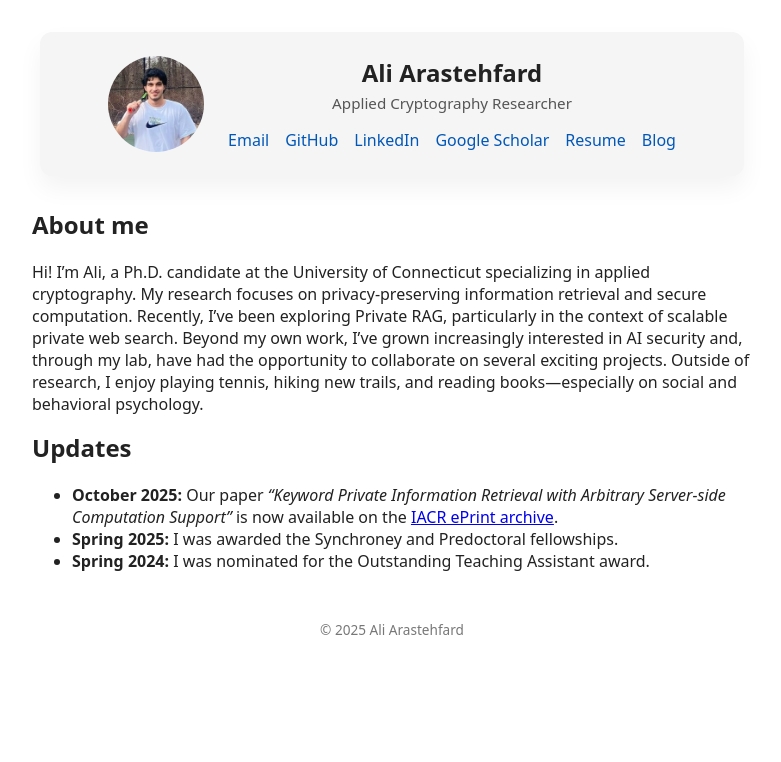
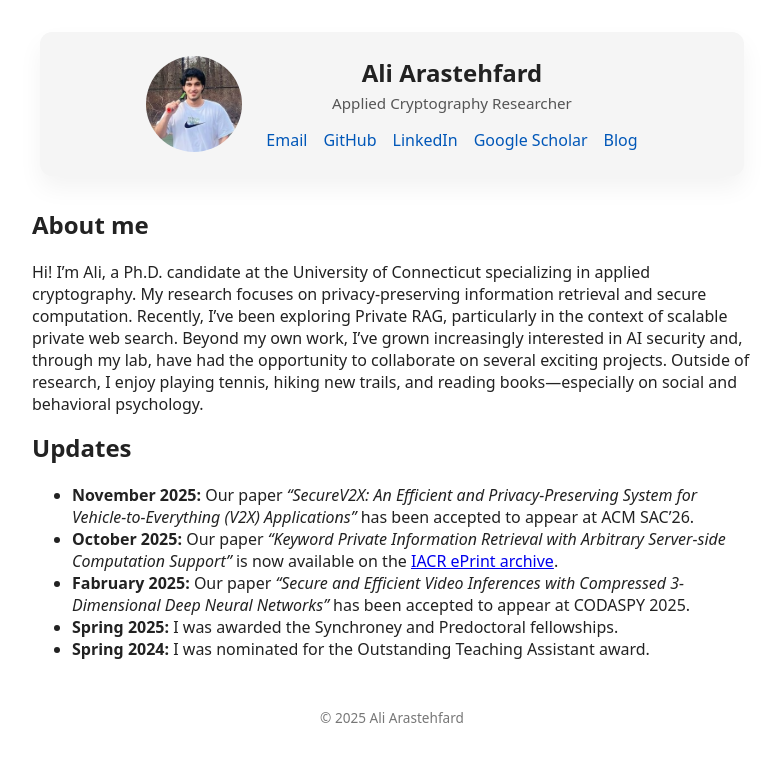
Before and after one commit to aliarastehfard/aliarastehfard.github.io, a Jekyll site: the page built from index.md, in a window 1280 px wide. Shown: the top 762 px of the page, without its empty margins (248-1029 px from the left). Built offline with Jekyll 4.4.1, drawn with Linux system fonts in a browser that asks for light colours.

Commit message:
jan-20-updates

```diff
--- a/_includes/header.html
+++ b/_includes/header.html
@@ -8,7 +8,7 @@
             <li><a href="https://github.com/aliarastehfard">GitHub</a></li>
             <li><a href="https://www.linkedin.com/in/aliarastehfard/">LinkedIn</a></li>
             <li><a href="https://scholar.google.com/citations?user=S38w4koAAAAJ&hl=en">Google Scholar</a></li>
-            <li><a href="/resume.pdf" target="_blank" rel="noopener">Resume</a></li>
+            <!-- <li><a href="/resume.pdf" target="_blank" rel="noopener">Resume</a></li> -->
             <li><a href="/blog/">Blog</a></li>
         </ul>
     </div>
--- a/index.md
+++ b/index.md
@@ -15,6 +15,8 @@ behavioral psychology.
 
 ## Updates
 
+- **November 2025:** Our paper _"SecureV2X: An Efficient and Privacy-Preserving System for Vehicle-to-Everything (V2X) Applications"_ has been accepted to appear at ACM SAC'26.
 - **October 2025:** Our paper _"Keyword Private Information Retrieval with Arbitrary Server-side Computation Support"_ is now available on the [IACR ePrint archive](https://eprint.iacr.org/2025/1952).
+- **Fabruary 2025:** Our paper _"Secure and Efficient Video Inferences with Compressed 3-Dimensional Deep Neural Networks"_ has been accepted to appear at CODASPY 2025.
 - **Spring 2025:** I was awarded the Synchroney and Predoctoral fellowships.
 - **Spring 2024:** I was nominated for the Outstanding Teaching Assistant award.
```
Also changed, not shown: _posts/2025-12-04-topics-api.md (deleted, +0 -7 lines), 2 other files.
